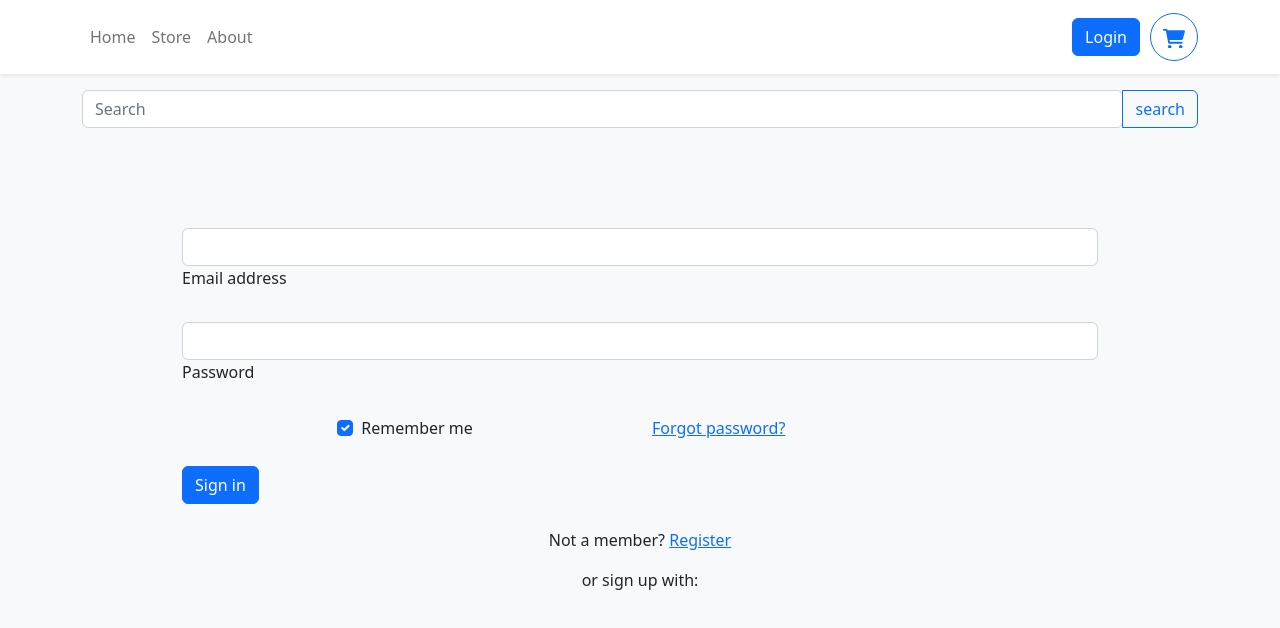
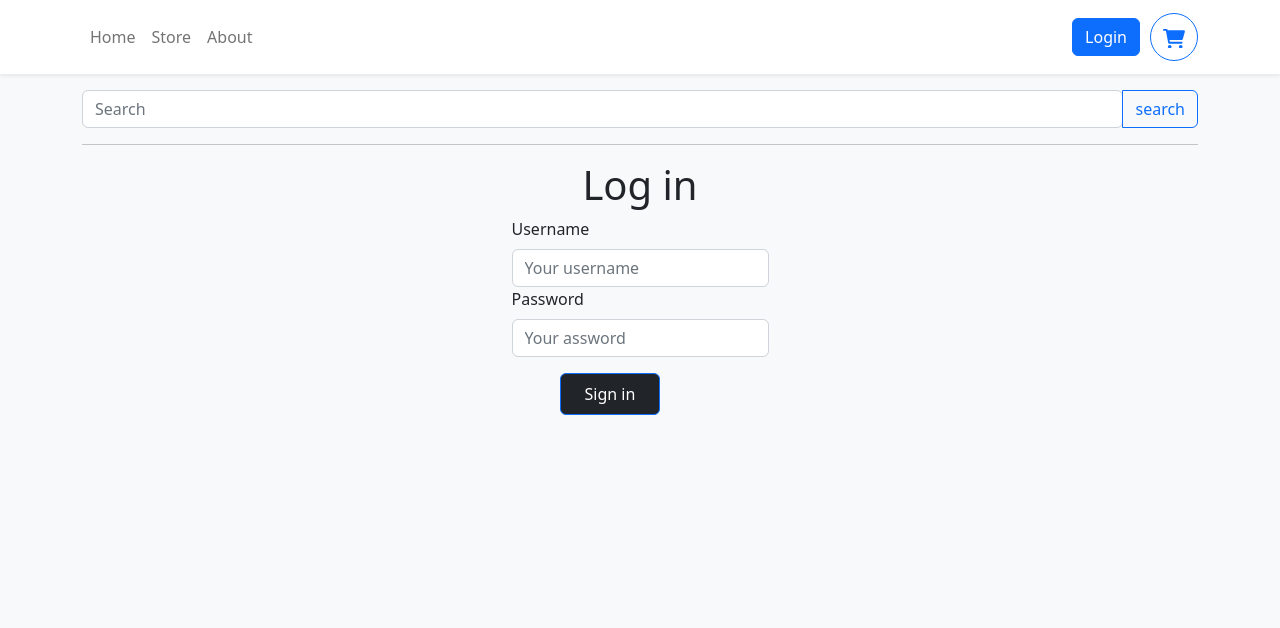
Before and after one commit to RokkuRock/brand-website, a React (Vite) app: page /login in a window 1280 px wide. Shown: the top 628 px of the page. Built offline with nearby package versions, Linux system fonts and the light colour scheme.

Commit message:
Complete Login Route and Page

```diff
--- a/src/App.tsx
+++ b/src/App.tsx
@@ -3,7 +3,7 @@ import { Container } from "react-bootstrap"
 import { Home } from "./pages/Home"
 import { Store } from "./pages/Store"
 import { About } from "./pages/About"
-import { Login } from "./pages/Login"
+import Login from "./pages/Login"
 import { Navbar } from "./components/Navbar"
 import { ShoppingCartProvider } from "./context/ShoppingCartContext"
 import SearchEngine from "./context/SearchEngine";
--- a/src/pages/Login.tsx
+++ b/src/pages/Login.tsx
@@ -1,63 +1,52 @@
-import Button from 'react-bootstrap/Button';
-import Form from 'react-bootstrap/Form';
+import React, { useState } from 'react';
+import { Button, Form, Container} from 'react-bootstrap';
 
-const LoginForm: React.FC = () => {
+function LoginForm() {
+  const [username, setUsername] = useState('');
+  const [password, setPassword] = useState('');
+
+  const handleSubmit = (event: React.FormEvent<HTMLFormElement>) => {
+    event.preventDefault();
+    // TODO: handle registration logic
+  };
+
   return (
-    <form style={{position: "relative" , margin: "100px" }}>
-        <div className="form-outline mb-4">
-            <input type="email" id="form2Example1" className="form-control" />
-            <label className="form-label" id="form2Example1">Email address</label>
-        </div>
+  <Container className='d-flex justify-content-center align-items-center'>
+    <Form onSubmit={handleSubmit}>
+      <Form.Group controlId="formBasicUsername">
+        <Form.Label>Username</Form.Label>
+        <Form.Control
+          type="text"
+          placeholder="Your username"
+          value={username}
+          onChange={(event) => setUsername(event.target.value)}
+        />
+      </Form.Group>
 
-        <div className="form-outline mb-4">
-            <input type="password" id="form2Example2" className="form-control" />
-            <label className="form-label" id="form2Example2">Password</label>
-            </div>
+      <Form.Group controlId="formBasicPassword">
+        <Form.Label>Password</Form.Label>
+        <Form.Control
+          type="password"
+          placeholder="Your assword"
+          value={password}
+          onChange={(event) => setPassword(event.target.value)}
+        />
+      </Form.Group>
 
-        <div className="row mb-4">
-            <div className="col d-flex justify-content-center">
-            <div className="form-check">
-                <input className="form-check-input" type="checkbox" value="" id="form2Example31" checked />
-                <label className="form-check-label" id="form2Example31"> Remember me </label>
-            </div>
-        </div>
+      <Button variant="primary" type="submit" className="mx-5 mt-3 px-4 py-2 bg-dark text-white">
+        Sign in
+      </Button>
+    </Form>
+  </Container>
+  );
+}
 
-        <div className="col">
-            <a href="#!">Forgot password?</a>
-        </div>
-        </div>
-
-        <button type="button" className="btn btn-primary btn-block mb-4">Sign in</button>
-
-            <div className="text-center">
-            <p>Not a member? <a href="#!">Register</a></p>
-            <p>or sign up with:</p>
-        <button type="button" className="btn btn-link btn-floating mx-1">
-            <i className="fab fa-facebook-f"></i>
-        </button>
-
-        <button type="button" className="btn btn-link btn-floating mx-1">
-            <i className="fab fa-google"></i>
-        </button>
-
-        <button type="button" className="btn btn-link btn-floating mx-1">
-            <i className="fab fa-twitter"></i>
-        </button>
-
-        <button type="button" className="btn btn-link btn-floating mx-1">
-            <i className="fab fa-github"></i>
-        </button>
-        </div>
-</form>
-  );
-};
-
-export default Login;
-
-export function Login() {
+export default function Login() {
   return (
     <div>
+      <hr />
+      <h1 className='d-flex justify-content-center align-items-center'>Log in</h1>
       <LoginForm />
     </div>
-  );
-}
+  )
+  }
```
